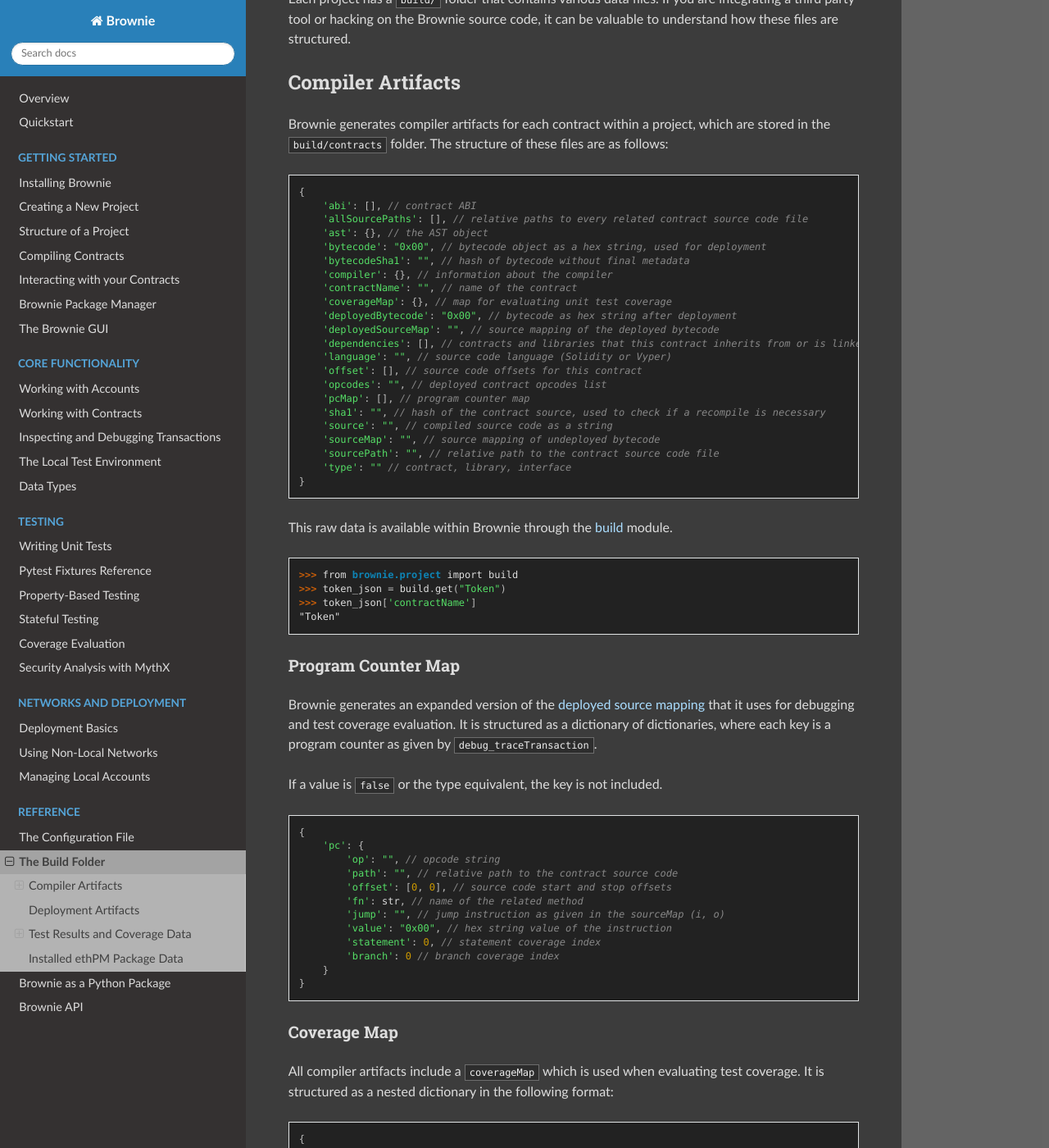
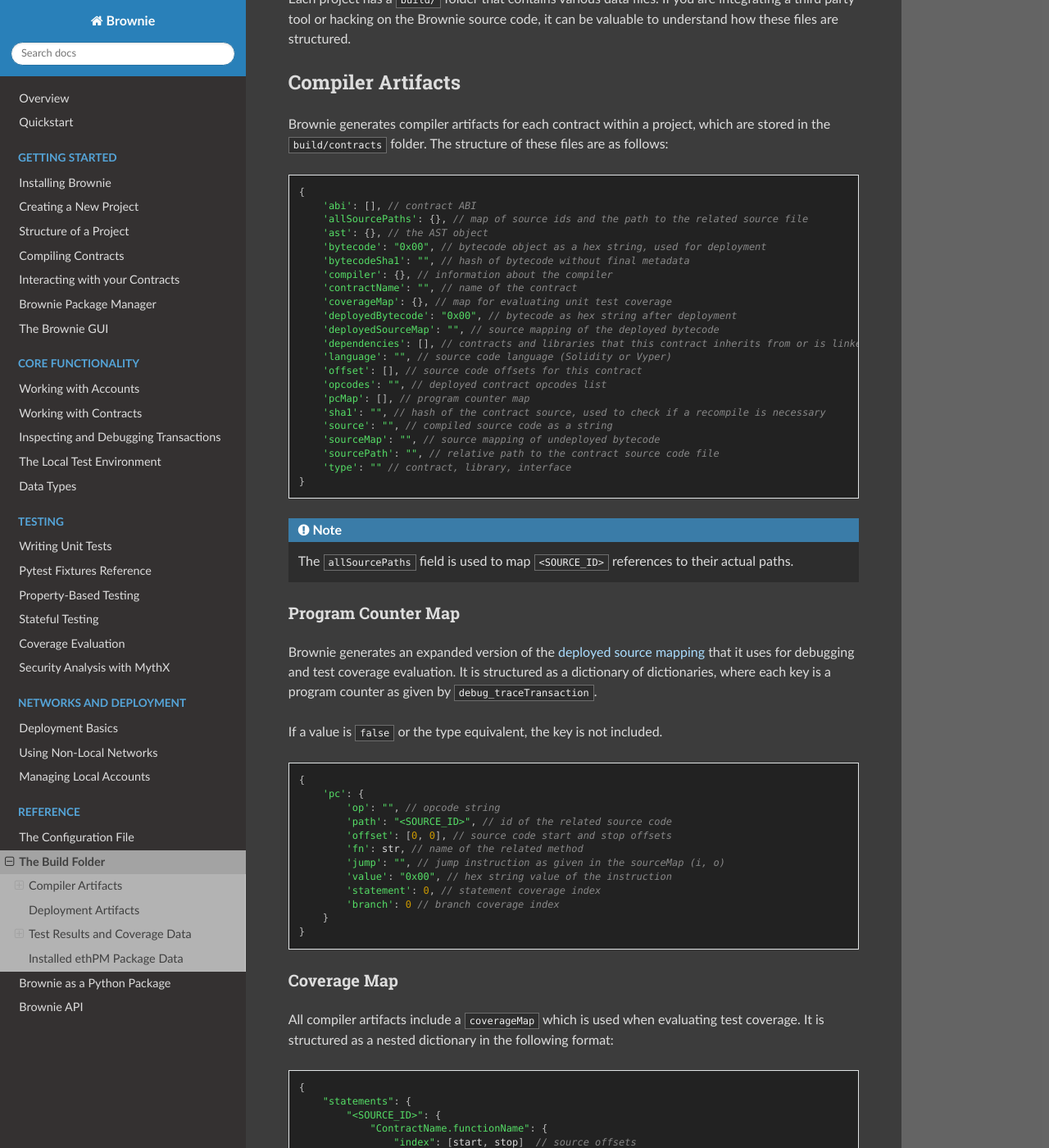
Before and after one commit to eth-brownie/brownie, a Sphinx documentation site: the page built from docs/build-folder.rst, in a window 1280 px wide and 1400 px high, scrolled down 199 px. Shown: the whole window at 82% size. Built offline with Sphinx 7.4.7 and the Read the Docs theme 2.0.0, drawn with Linux system fonts in a browser that asks for light colours; some of the changed text lies outside the part shown.

Commit message:
doc: update build folder documentation re: contract ids

```diff
--- a/docs/build-folder.rst
+++ b/docs/build-folder.rst
@@ -17,7 +17,7 @@
 
     {
         'abi': [], // contract ABI
-        'allSourcePaths': [], // relative paths to every related contract source code file
+        'allSourcePaths': {}, // map of source ids and the path to the related source file
         'ast': {}, // the AST object
         'bytecode': "0x00", // bytecode object as a hex string, used for deployment
         'bytecodeSha1': "", // hash of bytecode without final metadata
@@ -38,14 +38,9 @@
         'type': "" // contract, library, interface
     }
 
-This raw data is available within Brownie through the `build <api-project-build>`_ module.
+.. note::
 
-.. code-block:: python
-
-    >>> from brownie.project import build
-    >>> token_json = build.get("Token")
-    >>> token_json['contractName']
-    "Token"
+    The ``allSourcePaths`` field is used to map ``<SOURCE_ID>`` references to their actual paths.
 
 .. _compile-pc-map:
 
@@ -61,7 +56,7 @@
     {
         'pc': {
             'op': "", // opcode string
-            'path': "", // relative path to the contract source code
+            'path': "<SOURCE_ID>", // id of the related source code
             'offset': [0, 0], // source code start and stop offsets
             'fn': str, // name of the related method
             'jump': "", // jump instruction as given in the sourceMap (i, o)
@@ -82,14 +77,14 @@
 
     {
         "statements": {
-            "/path/to/contract/file.sol": {
+            "<SOURCE_ID>": {
                 "ContractName.functionName": {
                     "index": [start, stop]  // source offsets
                 }
             }
         },
         "branches": {
-            "/path/to/contract/file.sol": {
+            "<SOURCE_ID>": {
                 "ContractName.functionName": {
                     "index": [start, stop, bool]  // source offsets, jump boolean
                 }
@@ -141,7 +136,7 @@
             "0xff": { // Transaction hash
                 "ContractName": {
                     // Coverage map indexes (see below)
-                    "path/to/contract.sol": [
+                    "<SOURCE_ID>": [
                         [], // statements
                         [], // branches that did not jump
                         []  // branches that did jump
@@ -164,12 +159,12 @@
         "ae6ccafbd0b0c8cf2eb623e390080854755f3fa7": {
             "Token": {
                 // Coverage map indexes (see below)
-                "contracts/Token.sol": [
+                "<SOURCE_ID>": [
                     [1, 3],
                     [],
                     [5]
                 ],
-                "contracts/SafeMath.sol": [
+                "<SOURCE_ID>": [
                     [8],
                     [11],
                     [11]
@@ -189,7 +184,7 @@
 .. code-block:: javascript
 
     {
-        "contracts/SafeMath.sol": {
+        "<SOURCE_ID>": {
             "SafeMath.add": {
                 "11": [147, 153, true]
             }
```
